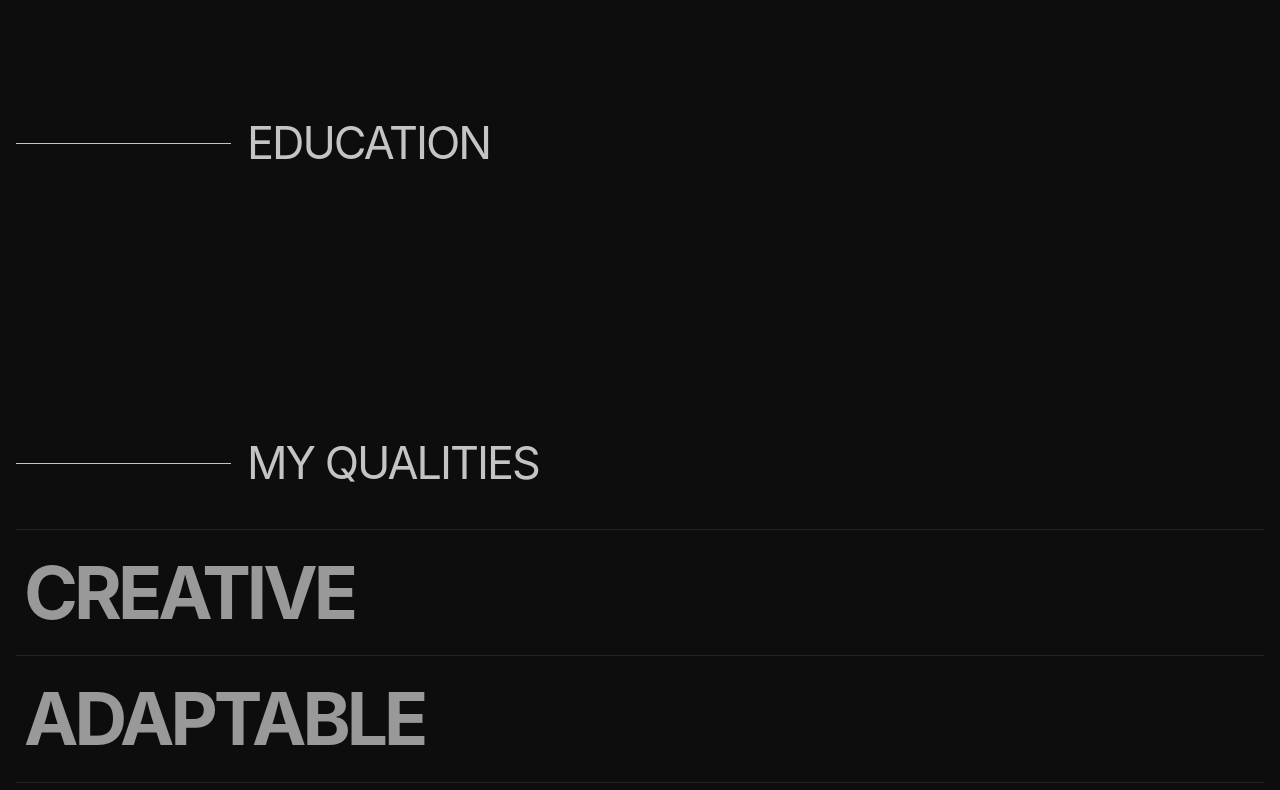
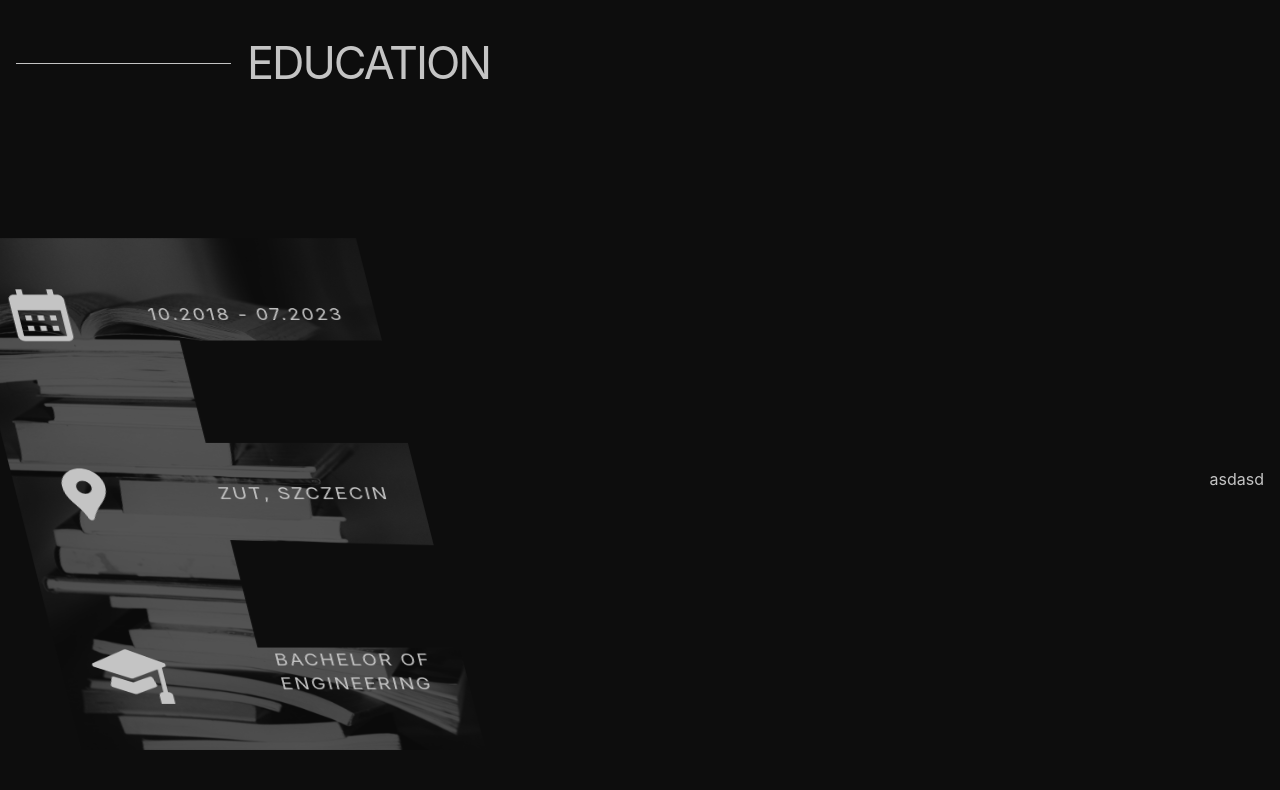
Before and after one commit to AoiTechDev/portffolio, a Next.js app: page /About in a window 1280 px wide. Shown: the part 990-1780 px from the top of the page. Built offline with nearby package versions, Linux system fonts and the light colour scheme.

Commit message:
add img and make letter E from it, add edu location, date, degree

```diff
--- a/components/about/Education.js
+++ b/components/about/Education.js
@@ -1,11 +1,47 @@
 import React from "react";
 import Title from "./title/Title";
-
+import Image from "next/image";
+import study_img from "@assets/images/study-img.jpg";
+import { MdLocationPin, MdCalendarMonth } from "react-icons/md";
+import { BsFillMortarboardFill } from "react-icons/bs";
 const Education = () => {
   return (
-    <div className="education-wrapper">
-      <Title title="Education"/>
-
+    <div className="wrapper">
+      {/* <Title title="Education" /> */}
+      <div className="education-wrapper ">
+        <div className="img-icons-wrapper">
+          <Image src={study_img} className="study-img" />
+          {/* <div class="bottom">
+            <Image src={study_img} className="study-img" />
+          </div> */}
+          {/* <div class="perspective">
+            <Image src={study_img} width={400} height={500}/>
+            <div class="bottom">
+              <Image src={study_img} width={400} height={500}/>
+            </div>
+            <div class="left">
+              <Image src={study_img} width={400} height={500}/>
+            </div>
+          </div> */}
+          <div className="education-info">
+            <MdCalendarMonth className="edu-icon" />
+            <p>10.2018 - 07.2023</p>
+          </div>
+          <div className="education-info">
+            <MdLocationPin className="edu-icon" />
+            <p>ZUT, Szczecin</p>
+          </div>
+          <div className="education-info">
+            <BsFillMortarboardFill className="edu-icon" />
+            <p>
+              Bachelor of
+              <br />
+              Engineering
+            </p>
+          </div>
+        </div>
+        <div className="education-content">asdasd</div>
+      </div>
     </div>
   );
 };
--- a/components/about/Hobbies.js
+++ b/components/about/Hobbies.js
@@ -4,7 +4,7 @@ import Title from "./title/Title";
 const Hobbies = () => {
   return (
     <div className="hobbies-wrapper wrapper">
-      <Title title="Hobbies" />
+      {/* <Title title="Hobbies" /> */}
     </div>
   );
 };
--- a/components/about/Qualities.js
+++ b/components/about/Qualities.js
@@ -18,8 +18,8 @@ const Qualities = () => {
   ];
 
   return (
-    <div className="qualities-wrapper wrapper">
-     <Title title="My qualities"/>
+    <div className="wrapper">
+     {/* <Title title="My qualities"/> */}
       {qualityArray.map((quality, index) => (
         <div className="quality" key={index}>
           <span>{quality}</span>
--- a/components/about/Whoami.js
+++ b/components/about/Whoami.js
@@ -5,8 +5,8 @@ import art_img from "@assets/images/art-img.jpg";
 import Title from "./title/Title";
 const Whoami = () => {
   return (
-    <div className="whoami-wrapper wrapper">
-      <Title title="Who am i?" />
+    <div className="wrapper">
+
       <div className="whoami-content-wrapper">
         {/* <div className="three-col-content"> */}
         <div className="left-col">
--- a/pages/About.jsx
+++ b/pages/About.jsx
@@ -16,6 +16,7 @@ import Qualities from "@components/about/Qualities";
 import Whoami from "@components/about/Whoami";
 import Education from "@components/about/Education";
 import Hobbies from "@components/about/Hobbies";
+import Title from "@components/about/title/Title";
 const About = () => {
   const [contentId, setContentId] = useState("whoami");
   const { ref, inView, entry } = useInView({
@@ -33,10 +34,13 @@ const About = () => {
   return (
     <Page>
       <section id="about">
-
+      <Title title="who am i?" />
         <Whoami/>
+        <Title title="education" />
         <Education/>
+        <Title title="qualities" />
        <Qualities/>
+       <Title title="hobbies" />
        <Hobbies/>
       </section>
     </Page>
--- a/styles/about.sass
+++ b/styles/about.sass
@@ -3,7 +3,7 @@
 @import 'keyframes'
 
 #about
-
+    overflow: hidden
     min-height: 100vh
     color: #{$grey}
     position: relative
@@ -14,7 +14,7 @@
     padding-top: 15vh
     .wrapper
         width: 100%
-        min-height: 80vh
+        min-height: 70vh
         @include flexbox(center,center)
         flex-direction: column
     .title-wrapper
@@ -32,121 +32,121 @@
             text-transform: uppercase
             letter-spacing: -2px
     //QUALITIES
-    .qualities-wrapper
-        .quality
-            color: rgb(153, 153, 153)
-            width: min(1400px, 100%)
-            z-index: 2
-            position: relative
-            border-bottom: 1px solid #272522
-            transition: color 0.5s
-            display: flex
-            align-items: center
-            justify-content: space-between
-            padding: 0.5rem
-            -webkit-touch-callout: none
-            -webkit-user-select: none
-            -khtml-user-select: none
-            -moz-user-select: none
-            -ms-user-select: none
-            user-select: none
-            &:nth-child(2)
-                border-top: 1px solid #272522
-            span
-                font-size: clamp(2.80rem, 3.25vw + 2rem, 4.56rem)
-                font-weight: 700
-                text-transform: uppercase
-                letter-spacing: -4px
-                //padding-left: 15vw
-                align-self: start
 
-            p
-                width: min(400px, 100%)
-                line-height: 0%
-                opacity: 0
-                transition: 0.5s
-                font-weight: 600
-                color: black
+    .quality
+        color: rgb(153, 153, 153)
+        width: min(1400px, 100%)
+        z-index: 2
+        position: relative
+        border-bottom: 1px solid #272522
+        transition: color 0.5s
+        display: flex
+        align-items: center
+        justify-content: space-between
+        padding: 0.5rem
+        -webkit-touch-callout: none
+        -webkit-user-select: none
+        -khtml-user-select: none
+        -moz-user-select: none
+        -ms-user-select: none
+        user-select: none
+        &:nth-child(2)
+            border-top: 1px solid #272522
+        span
+            font-size: clamp(2.80rem, 3.25vw + 2rem, 4.56rem)
+            font-weight: 700
+            text-transform: uppercase
+            letter-spacing: -4px
+            //padding-left: 15vw
+            align-self: start
 
-            @media screen and (max-width: 900px)
-                flex-direction: column
-                align-items: start
-                justify-content: start
+        p
+            width: min(400px, 100%)
+            line-height: 0%
+            opacity: 0
+            transition: 0.5s
+            font-weight: 600
+            color: black
 
-            &::after, &::before
-                content: ''
-                position: absolute
-                width: 100%
-                height: 0
-                background: #{$blue}
-                opacity: 1
-                z-index: -1
-                left: 0
-                transition: 0.5s
-            &::after
-                bottom: 50%
-            &::before
-                top: 50%
-            &:hover::before
-                height: 50%
-            &:hover::after
-                height: 50%
-            &:hover p
-                opacity: 1
-                line-height: 100%
-            &:hover
-                color: black
+        @media screen and (max-width: 900px)
+            flex-direction: column
+            align-items: start
+            justify-content: start
+
+        &::after, &::before
+            content: ''
+            position: absolute
+            width: 100%
+            height: 0
+            background: #{$blue}
+            opacity: 1
+            z-index: -1
+            left: 0
+            transition: 0.5s
+        &::after
+            bottom: 50%
+        &::before
+            top: 50%
+        &:hover::before
+            height: 50%
+        &:hover::after
+            height: 50%
+        &:hover p
+            opacity: 1
+            line-height: 100%
+        &:hover
+            color: black
 
     //WHO AM I
-    .whoami-wrapper
-        .whoami-content-wrapper
-            width: min(1400px, 100%)
-            min-height: 50vh
 
-            display: flexbox
+    .whoami-content-wrapper
+        width: min(1400px, 100%)
+        min-height: 50vh
 
-            flex-direction: column
+        display: flexbox
 
+        flex-direction: column
+
+        .left-col, .right-col
+
+            display: flex
+            position: relative
+            min-height: 400px
+            z-index: 1
+            @include flexbox(center,center)
+
+            padding: 1rem
+            p
+                width: min(650px, 100%)
+                background: rgba(10,125,158,0)
+                box-shadow: 0 4px 30px rgba(0, 0, 0, 0.1)
+                backdrop-filter: blur(10px)
+                -webkit-backdrop-filter: blur(10px)
+                padding: 1rem
+            .art-img, .codding-img
+                width: min(600px, 100%)
+                position: absolute
+                aspect-ratio: 16/9
+                z-index: -1
+            .art-img
+                right: 0
+            .codding-img
+                left: 0
+        .left-col
+            padding-right: 12vw
+        .right-col
+            padding-left: 12vw
+        @media screen and (max-width: 900px)
+            .left-col
+                padding-right: 1rem
+            .right-col
+                padding-left: 1rem
+        @media screen and (max-width: 600px)
+            .art-img, .codding-img
+                top: 0
             .left-col, .right-col
-
-                display: flex
-                position: relative
-                min-height: 400px
-                z-index: 1
-                @include flexbox(center,center)
-
-                padding: 1rem
                 p
-                    width: min(650px, 100%)
-                    background: rgba(10,125,158,0)
-                    box-shadow: 0 4px 30px rgba(0, 0, 0, 0.1)
-                    backdrop-filter: blur(10px)
-                    -webkit-backdrop-filter: blur(10px)
-                    padding: 1rem
-                .art-img, .codding-img
-                    width: min(600px, 100%)
-                    position: absolute
-                    aspect-ratio: 16/9
-                    z-index: -1
-                .art-img
-                    right: 0
-                .codding-img
-                    left: 0
-            .left-col
-                padding-right: 12vw
-            .right-col
-                padding-left: 12vw
-            @media screen and (max-width: 900px)
-                .left-col
-                    padding-right: 1rem
-                .right-col
-                    padding-left: 1rem
-            @media screen and (max-width: 600px)
-                .art-img, .codding-img
-                    top: 0
-                .left-col, .right-col
-                    p
-                        background: rgba(255,255,255,0)
+                    background: rgba(255,255,255,0)
             //.three-col-content
 
                 // display: flex
@@ -216,6 +216,94 @@
                 //             width: min(600px, 100%)
 /// EDUCATION COMPONENT
 .education-wrapper
-    width: 100%
-    padding-top: 10vh
-    min-height: 50vh
+    @include flexbox(center, space-between)
+    width: min(1400px, 100%)
+
+    @media screen and (max-width: 900px)
+        flex-direction: column
+    .education-content
+        @include flexbox(center, center)
+
+    .img-icons-wrapper
+        position: relative
+
+        width: min(600px, 90%)
+        min-height: 700px
+        z-index: 1
+        @include flexbox(start, space-evenly)
+
+        flex-direction: column
+        transform-style: preserve-3d
+        transform: rotateY(5deg) rotateX(30deg) rotateZ(-10deg)
+
+        .education-info
+            @include flexbox(center, space-between)
+            width: min(400px, 100%)
+
+            font-size: clamp(2.80rem, 3.25vw + 2rem, 4.56rem)
+
+            text-transform: uppercase
+            letter-spacing: 2px
+            padding: 2rem
+            transform: skewY(10deg)
+        .study-img
+            position: absolute
+            width: min(400px, 100%)
+
+            z-index: -1
+            left: 0
+            opacity: 0.3
+            transform: skewY(10deg)
+            clip-path: polygon(0 0, 100% 0, 100% 20%, 50% 20%, 50% 40%, 100% 40%, 100% 60%, 50% 59%, 50% 80%, 100% 80%, 100% 100%, 0 100%)
+            //box-shadow: -40px 80px 80px -10px rgba(0, 0, 0, 0.7)
+            filter: drop-shadow(-40px 80px 80px -10px rgba(0, 0, 0, 0.7))
+
+// .perspective
+//     position: relative
+//     width: min(400px, 100%)
+//     // height: 500px
+//     transform-style: preserve-3d
+//     transition: all 500ms ease-in
+//     transform: rotateY(10deg) rotateX(60deg) rotateZ(-10deg)
+//     //transform: rotateY(15deg) rotateX(50deg) rotateZ(-15deg)
+//     box-shadow: -40px 80px 80px -10px rgba(0, 0, 0, 0.7)
+//     cursor: pointer
+//     margin-right: 30px
+//     display: inline-block
+//     margin-left: 30%
+
+//     & img
+//         position: absolute
+//         top: 0px
+//         left: 0px
+//         width: min(400px, 100%)
+//         // height: 500px
+//         transform: translateZ(16px)
+
+// .bottom,
+// .left
+//     position: absolute
+//     width: 400px
+//     height: 500px
+//     display: block
+//     transition: all 1s linear
+//     overflow: hidden
+//     border-radius: 3px
+//     transform: translateZ(16px)
+//     filter: brightness(80%)
+
+//     &
+//         transform: rotateY(270deg) translateX(-1px)
+//         transform-origin: center left
+//         width: 18px
+
+// .bottom
+//     transform: rotateX(90deg) translateY(15px) translateZ(-480px)
+//     transform-origin: bottom center
+//     height: 18px
+
+//     & img
+//         transform: rotateX(180deg)
+//         width: 100%
+//         height: 500px
+//         left: 0px
```
Also changed, not shown: assets/images/study-img.jpg (added).
